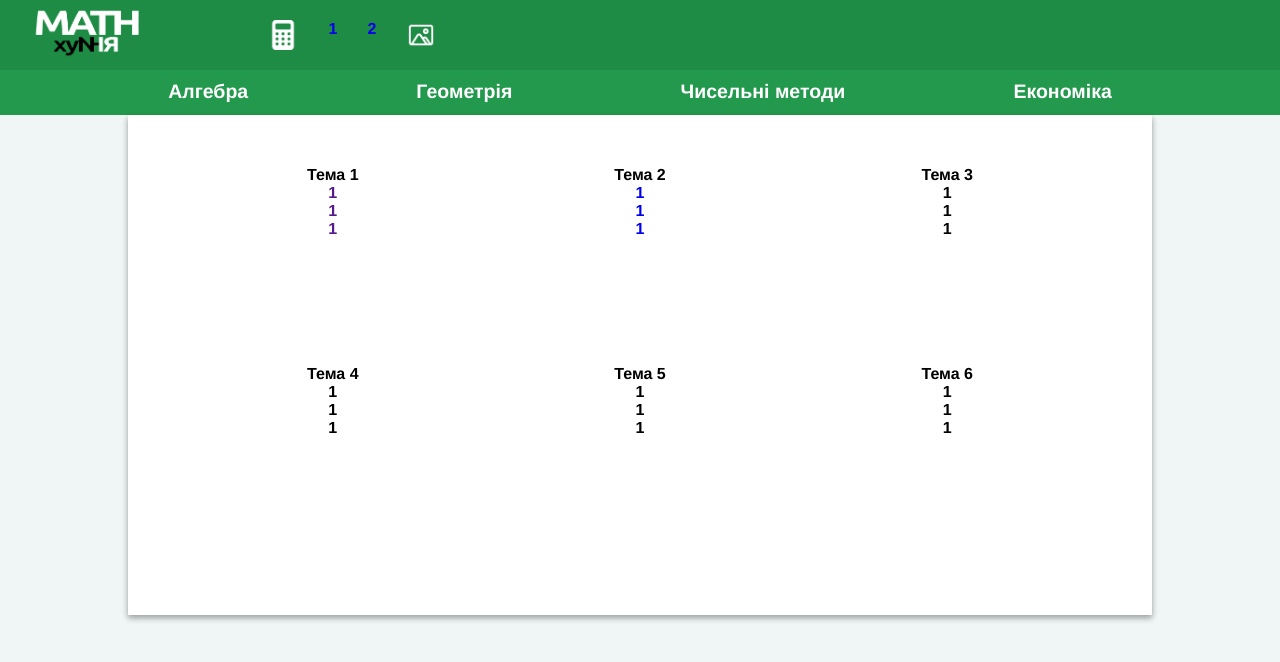
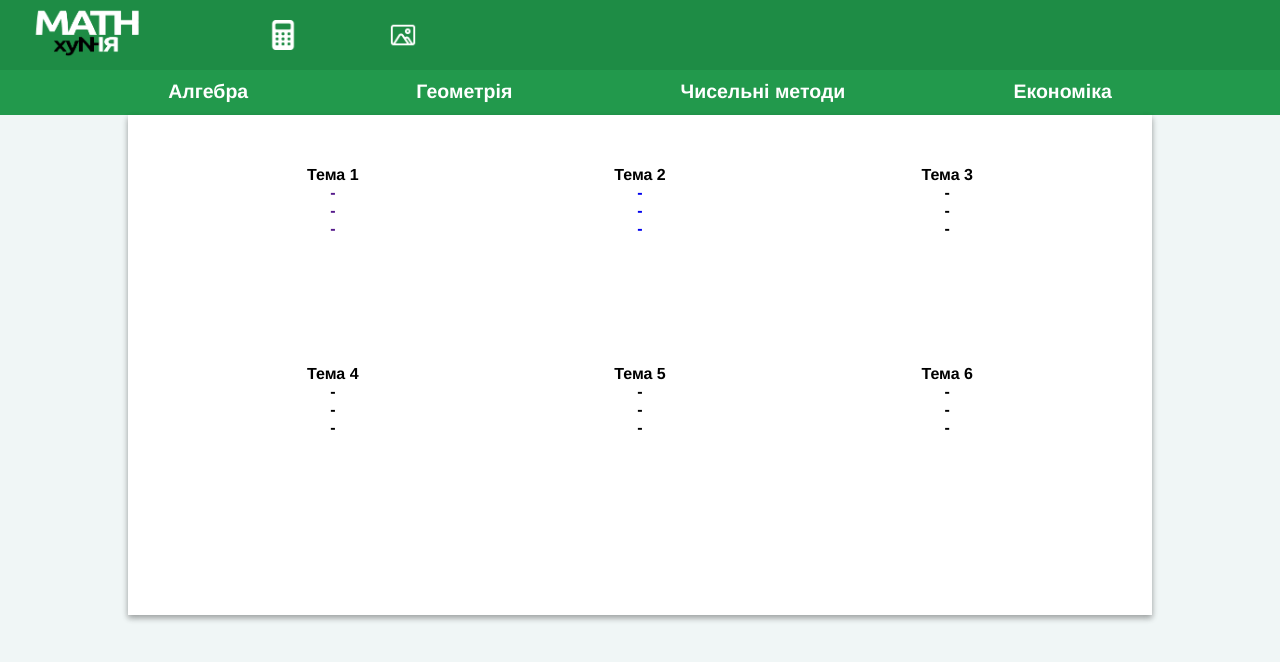
Before and after one commit to mental-disfunctions/MathCalc, a plain HTML site: page pages/accounting-page.html in a window 1280 px wide. Drawn offline with Linux system fonts and the light colour scheme.

Commit message:
style: remove dev numbers of pages

```diff
--- a/pages/accounting-page.html
+++ b/pages/accounting-page.html
@@ -12,18 +12,18 @@
 <body>
     <header class="header">
 
-        <a href="#" class="logo"></a>
+        <a href="../index.html" class="logo"></a>
 
         <nav>
             <a href="calculator.html"><div class="photo_calc"></div></a>
-            <a href="#">1</a>
-            <a href="#">2</a>
+            <a href="#"></a>
+            <a href="#"></a>
             <a href="carusel.html"><div class="photo_images"></div></a>
         </nav>
         <navtele>
             <a href="calculator.html"><div class="photo_calc"></div></a>
-            <a href="#">1</a>
-            <a href="#">2</a>
+            <a href="#"></a>
+            <a href="#"></a>
             <div class="menu">
                     <a href="#"><div class="menu-things">Алгебра</div></a>
                     <a href="#"><div class="menu-things">Геометрія</div></a>
@@ -46,39 +46,39 @@
             <div class="list">
                 <div class="list-item">
                     <div class="list__head">Тема 1</div>
-                    <a class="list__pawn" href="">1</a>
-                    <a class="list__pawn" href="">1</a>
-                    <a class="list__pawn" href="">1</a>
+                    <a class="list__pawn" href="">-</a>
+                    <a class="list__pawn" href="">-</a>
+                    <a class="list__pawn" href="">-</a>
                 </div>
                 <div class="list-item">
                     <div class="list__head">Тема 2</div>
-                    <a class="list__pawn" href="#">1</a>
-                    <a class="list__pawn" href="#">1</a>
-                    <a class="list__pawn" href="#">1</a>
+                    <a class="list__pawn" href="#">-</a>
+                    <a class="list__pawn" href="#">-</a>
+                    <a class="list__pawn" href="#">-</a>
                 </div>
                 <div class="list-item">
                     <div class="list__head">Тема 3</div>
-                    <a class="list__pawn">1</a>
-                    <a class="list__pawn">1</a>
-                    <a class="list__pawn">1</a>
+                    <a class="list__pawn">-</a>
+                    <a class="list__pawn">-</a>
+                    <a class="list__pawn">-</a>
                 </div>
                 <div class="list-item">
                     <div class="list__head">Тема 4</div>
-                    <a class="list__pawn">1</a>
-                    <a class="list__pawn">1</a>
-                    <a class="list__pawn">1</a>
+                    <a class="list__pawn">-</a>
+                    <a class="list__pawn">-</a>
+                    <a class="list__pawn">-</a>
                 </div>
                 <div class="list-item">
                     <div class="list__head">Тема 5</div>
-                    <a class="list__pawn">1</a>
-                    <a class="list__pawn">1</a>
-                    <a class="list__pawn">1</a>
+                    <a class="list__pawn">-</a>
+                    <a class="list__pawn">-</a>
+                    <a class="list__pawn">-</a>
                 </div>
                 <div class="list-item">
                     <div class="list__head">Тема 6</div>
-                    <a class="list__pawn">1</a>
-                    <a class="list__pawn">1</a>
-                    <a class="list__pawn">1</a>
+                    <a class="list__pawn">-</a>
+                    <a class="list__pawn">-</a>
+                    <a class="list__pawn">-</a>
                 </div>
             </div>
         </main-cont>
```
